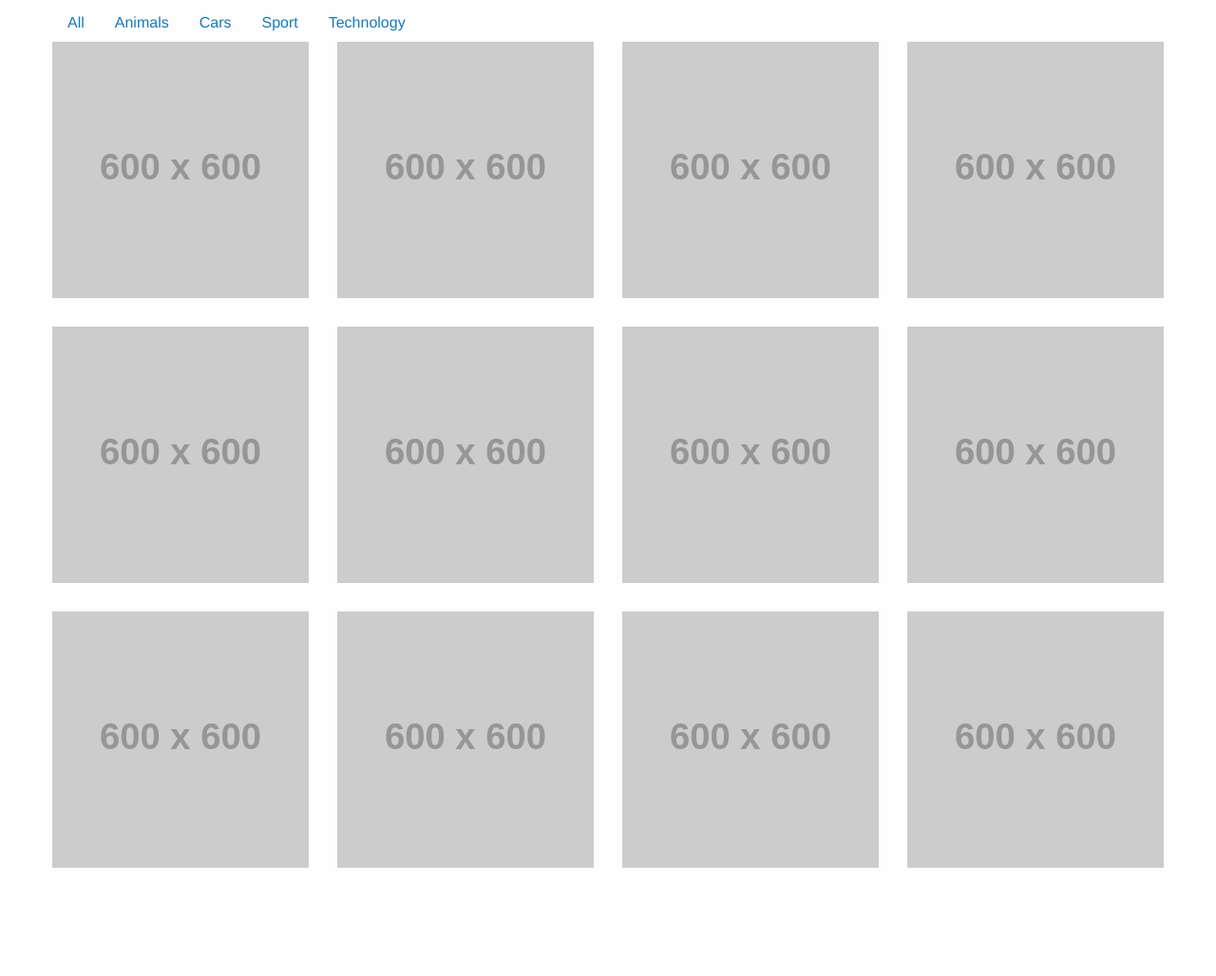
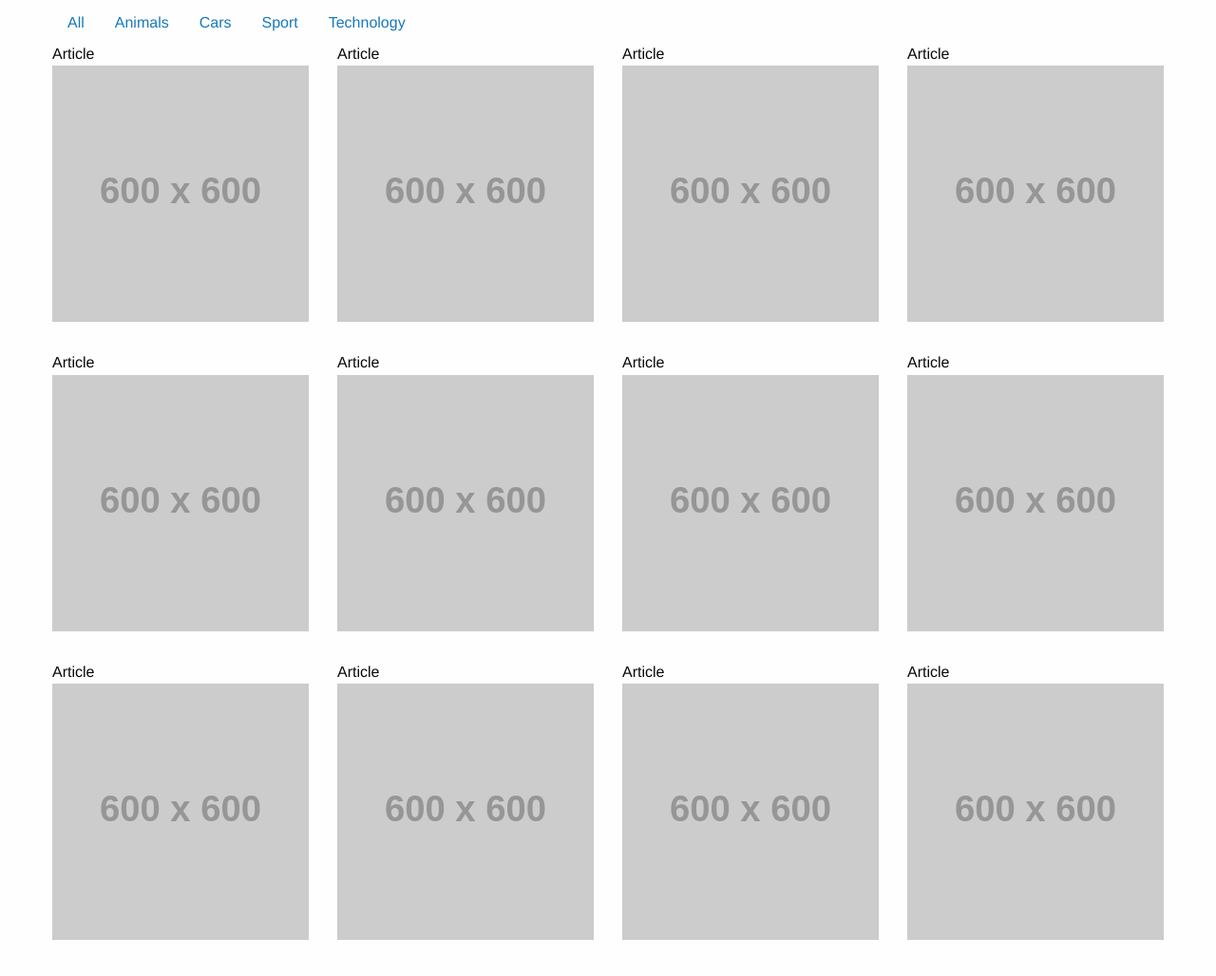
Before and after one commit to jonbrownm/js-playground, a website with bundled scripts: page src/index.html in a window 1280 px wide. Shown: the part 70-1098 px from the top of the page at 95% size. Before the commit the page ends 1030 px from the top, so only its background shows below. Built offline with nearby package versions, Linux system fonts and the light colour scheme; placeholder pictures from the web are drawn by us.

Commit message:
Developed function to hide and show based on click

```diff
--- a/src/index.html
+++ b/src/index.html
@@ -26,40 +26,52 @@
 				</div>
 			</div>
 			<ul class="row small-up-4 cmp-category-article-selector__article-list">
-				<li class="column column-block">
+				<li class="column column-block cmp-category-article-selector__article-list-item">
+					<span>Article</span>
 					<img src="https://placehold.it/600x600" class="thumbnail" alt="">
 				</li>
-				<li class="column column-block">
+				<li class="column column-block cmp-category-article-selector__article-list-item">
+					<span>Article</span>
 					<img src="https://placehold.it/600x600" class="thumbnail" alt="">
 				</li>
-				<li class="column column-block">
+				<li class="column column-block cmp-category-article-selector__article-list-item">
+					<span>Article</span>
 					<img src="https://placehold.it/600x600" class="thumbnail" alt="">
 				</li>
-				<li class="column column-block">
+				<li class="column column-block cmp-category-article-selector__article-list-item">
+					<span>Article</span>
 					<img src="https://placehold.it/600x600" class="thumbnail" alt="">
 				</li>
-				<li class="column column-block">
+				<li class="column column-block cmp-category-article-selector__article-list-item">
+					<span>Article</span>
 					<img src="https://placehold.it/600x600" class="thumbnail" alt="">
 				</li>
-				<li class="column column-block">
+				<li class="column column-block cmp-category-article-selector__article-list-item">
+					<span>Article</span>
 					<img src="https://placehold.it/600x600" class="thumbnail" alt="">
 				</li>
-				<li class="column column-block">
+				<li class="column column-block cmp-category-article-selector__article-list-item">
+					<span>Article</span>
 					<img src="https://placehold.it/600x600" class="thumbnail" alt="">
 				</li>
-				<li class="column column-block">
+				<li class="column column-block cmp-category-article-selector__article-list-item">
+					<span>Article</span>
 					<img src="https://placehold.it/600x600" class="thumbnail" alt="">
 				</li>
-				<li class="column column-block">
+				<li class="column column-block cmp-category-article-selector__article-list-item">
+					<span>Article</span>
 					<img src="https://placehold.it/600x600" class="thumbnail" alt="">
 				</li>
-				<li class="column column-block">
+				<li class="column column-block cmp-category-article-selector__article-list-item">
+					<span>Article</span>
 					<img src="https://placehold.it/600x600" class="thumbnail" alt="">
 				</li>
-				<li class="column column-block">
+				<li class="column column-block cmp-category-article-selector__article-list-item">
+					<span>Article</span>
 					<img src="https://placehold.it/600x600" class="thumbnail" alt="">
 				</li>
-				<li class="column column-block">
+				<li class="column column-block cmp-category-article-selector__article-list-item">
+					<span>Article</span>
 					<img src="https://placehold.it/600x600" class="thumbnail" alt="">
 				</li>
 			</ul>
--- a/src/js/app.min.js
+++ b/src/js/app.min.js
@@ -55,13 +55,21 @@ var getSelectedCategory = exports.getSelectedCategory = function getSelectedCate
 Object.defineProperty(exports, "__esModule", {
 	value: true
 });
+
+var elementArticleItems = [].slice.call(document.querySelectorAll('.cmp-category-article-selector__article-list-item')),
+    elementArticleItemCategory;
+
 var showSelectedCategory = exports.showSelectedCategory = function showSelectedCategory(currentSelectedCategory) {
 	console.log(currentSelectedCategory);
 
 	if (currentSelectedCategory === 'All') {
-		console.log('all selected');
+		elementArticleItems.forEach(function (elementArticleItem) {
+			elementArticleItem.style.display = 'block';
+		});
 	} else {
-		console.log('the rest');
+		elementArticleItems.forEach(function (elementArticleItem) {
+			elementArticleItem.style.display = 'none';
+		});
 	}
 };
 
```
Also changed, not shown: src/js/components/cmpCategoryArticleSelector/showSelectedCategory.js (+9 -2 lines).
